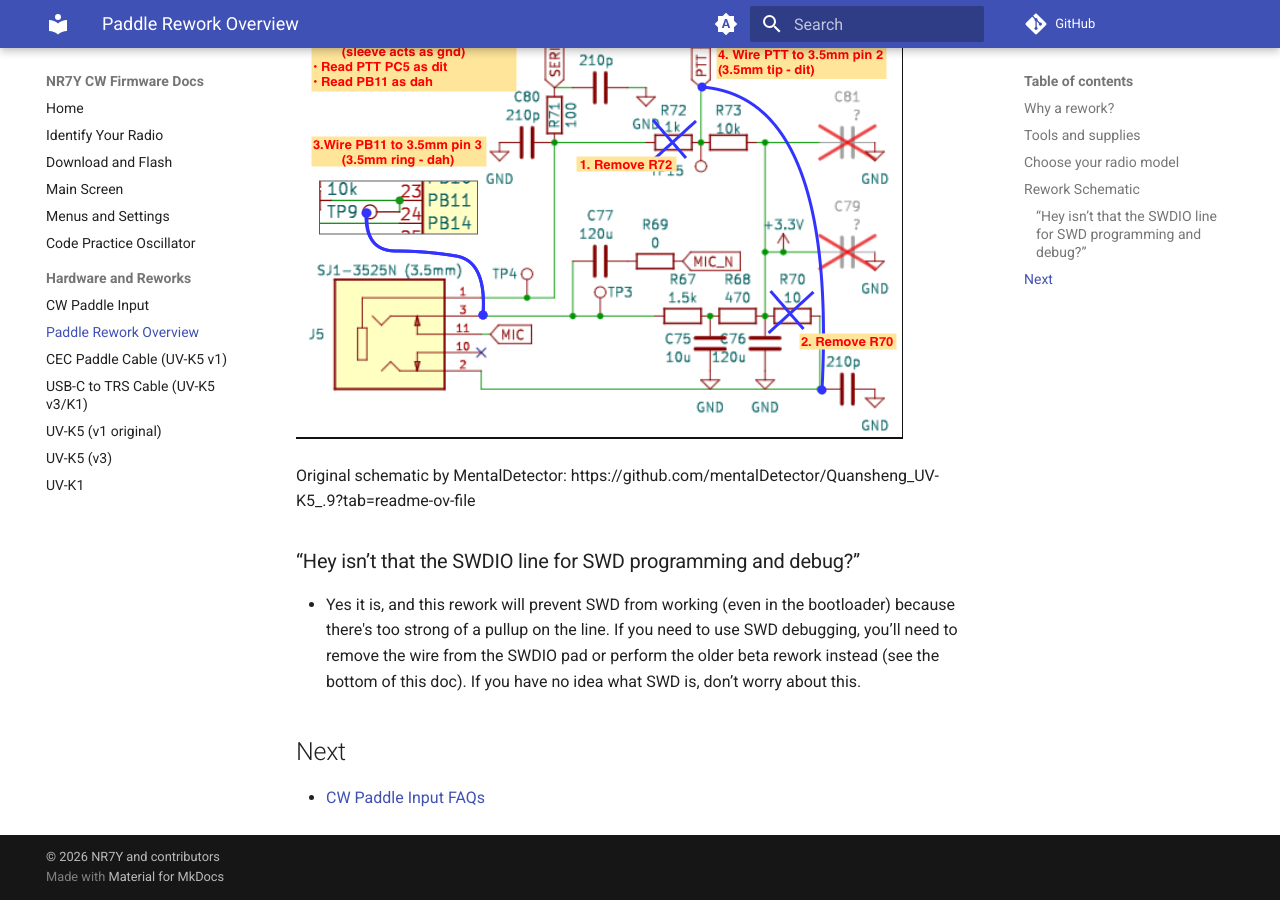
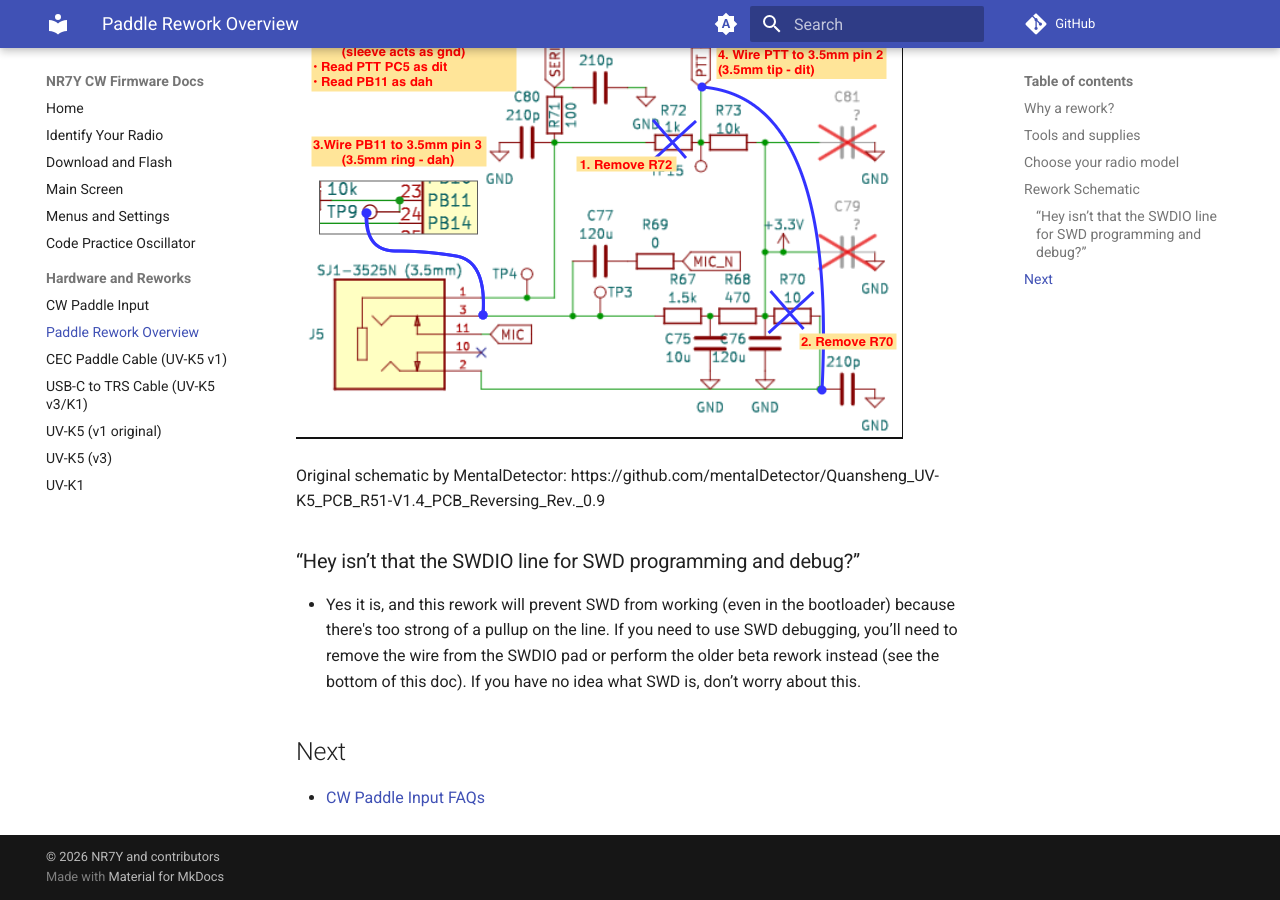
Before and after one commit to briand/cw-firmware-docs, an MkDocs documentation site: the page built from docs/hardware/rework-overview.md, in a window 1280 px wide and 900 px high, scrolled down 1675 px. Built offline with MkDocs 1.6.1 and Material for MkDocs 9.7.7, drawn with Linux system fonts in a browser that asks for light colours; comment, search, counter and statistics services are not loaded; part of the change alters nothing that is shown.

Commit message:
fix link to schematic repo

```diff
--- a/docs/hardware/rework-overview.md
+++ b/docs/hardware/rework-overview.md
@@ -48,7 +48,7 @@ Each radio version has different reference designators for the resistors, but th
 ![Rework Schematic](../assets/paddle-rework/rework_schematic.png)
 
 Original schematic by MentalDetector:
-https://github.com/mentalDetector/Quansheng_UV-K5_.9?tab=readme-ov-file
+https://github.com/mentalDetector/Quansheng_UV-K5_PCB_R51-V1.4_PCB_Reversing_Rev._0.9
 
 ### “Hey isn’t that the SWDIO line for SWD programming and debug?”
 - Yes it is, and
```
